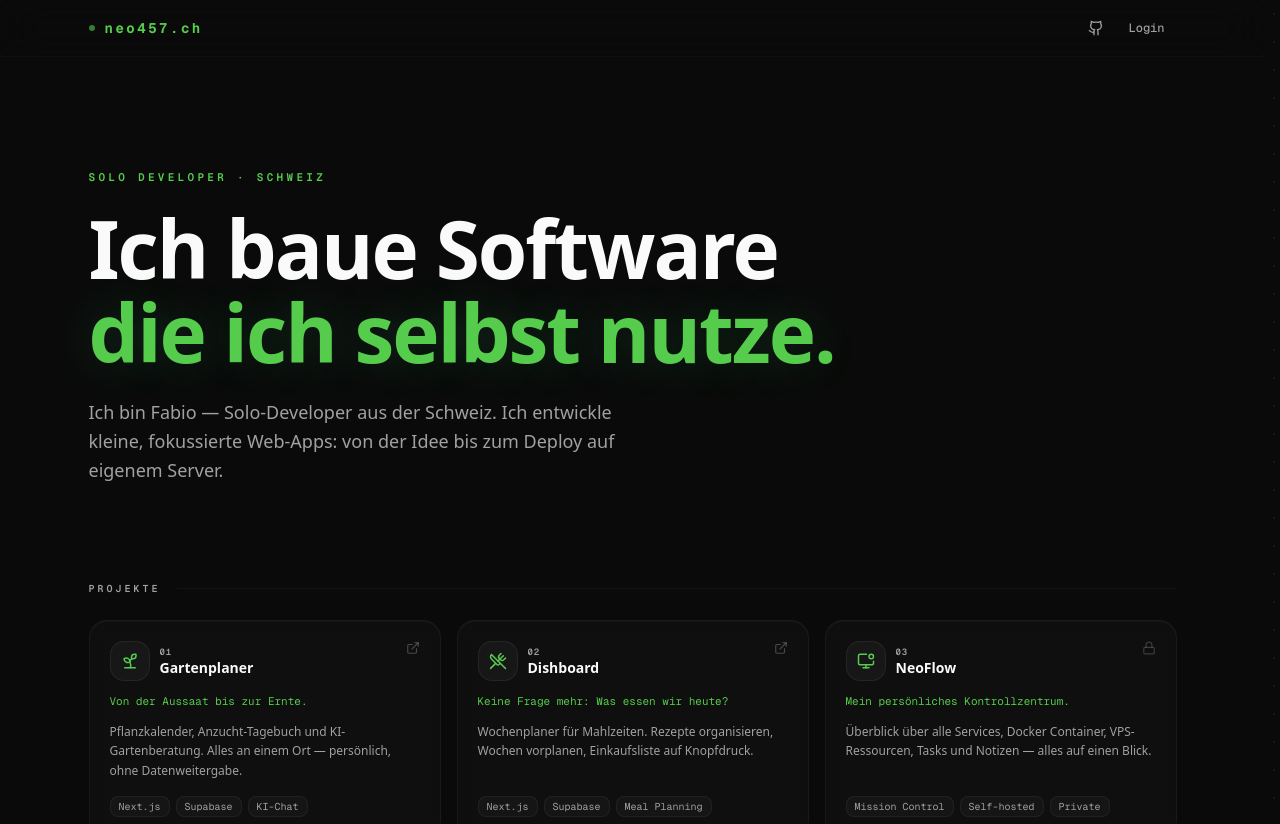
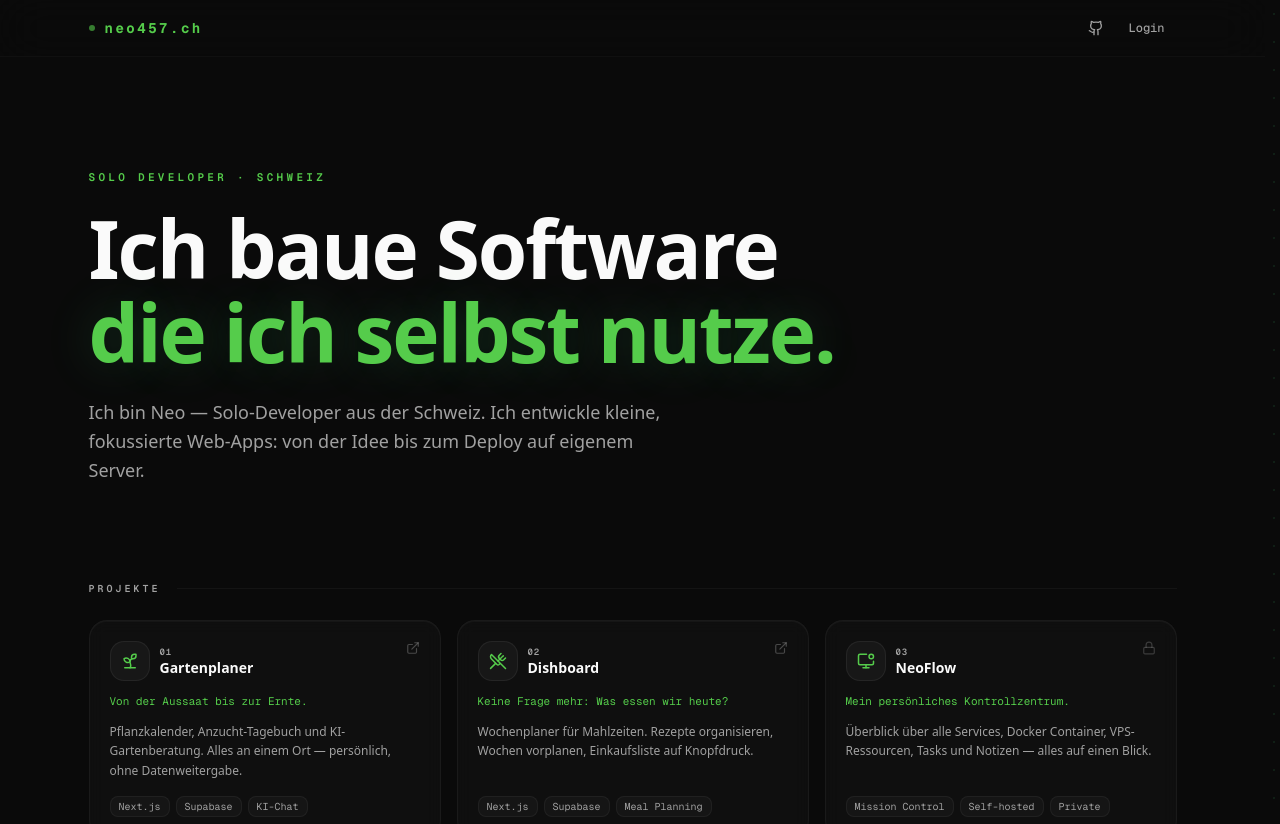
Before and after one commit to bref457/NeoFlow, a Next.js app: page / in a window 1280 px wide. Shown: the top 824 px of the page. Built offline with nearby package versions, Linux system fonts and the light colour scheme; no server answers.

Commit message:
fix: name fabio durch neo ersetzt

```diff
--- a/app/page.tsx
+++ b/app/page.tsx
@@ -158,7 +158,7 @@ export default async function Home() {
             </span>
           </h1>
           <p className="text-base leading-relaxed text-muted-foreground sm:text-lg max-w-xl">
-            Ich bin Fabio — Solo-Developer aus der Schweiz. Ich entwickle kleine,
+            Ich bin Neo — Solo-Developer aus der Schweiz. Ich entwickle kleine,
             fokussierte Web-Apps: von der Idee bis zum Deploy auf eigenem Server.
           </p>
         </section>
```
